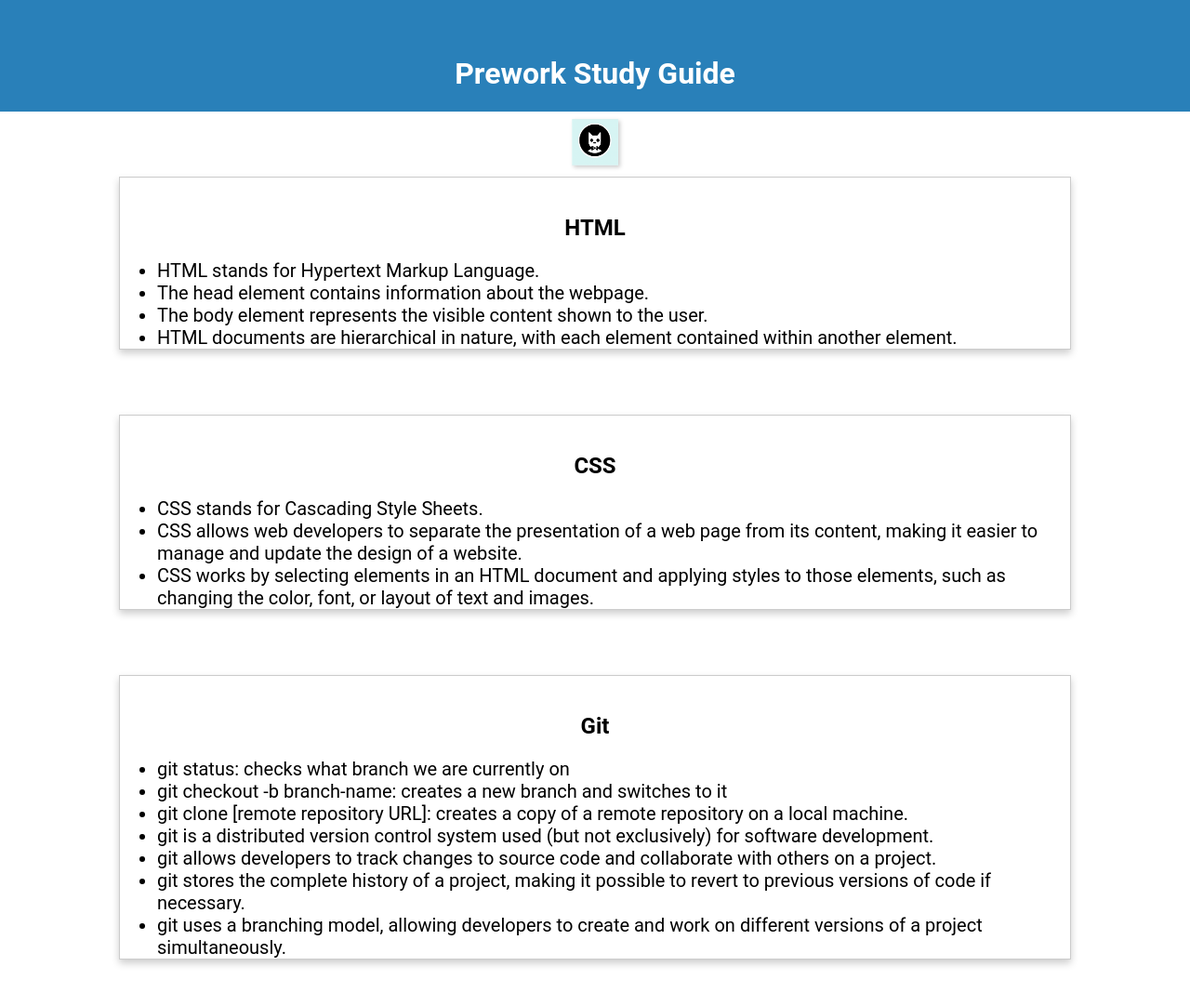
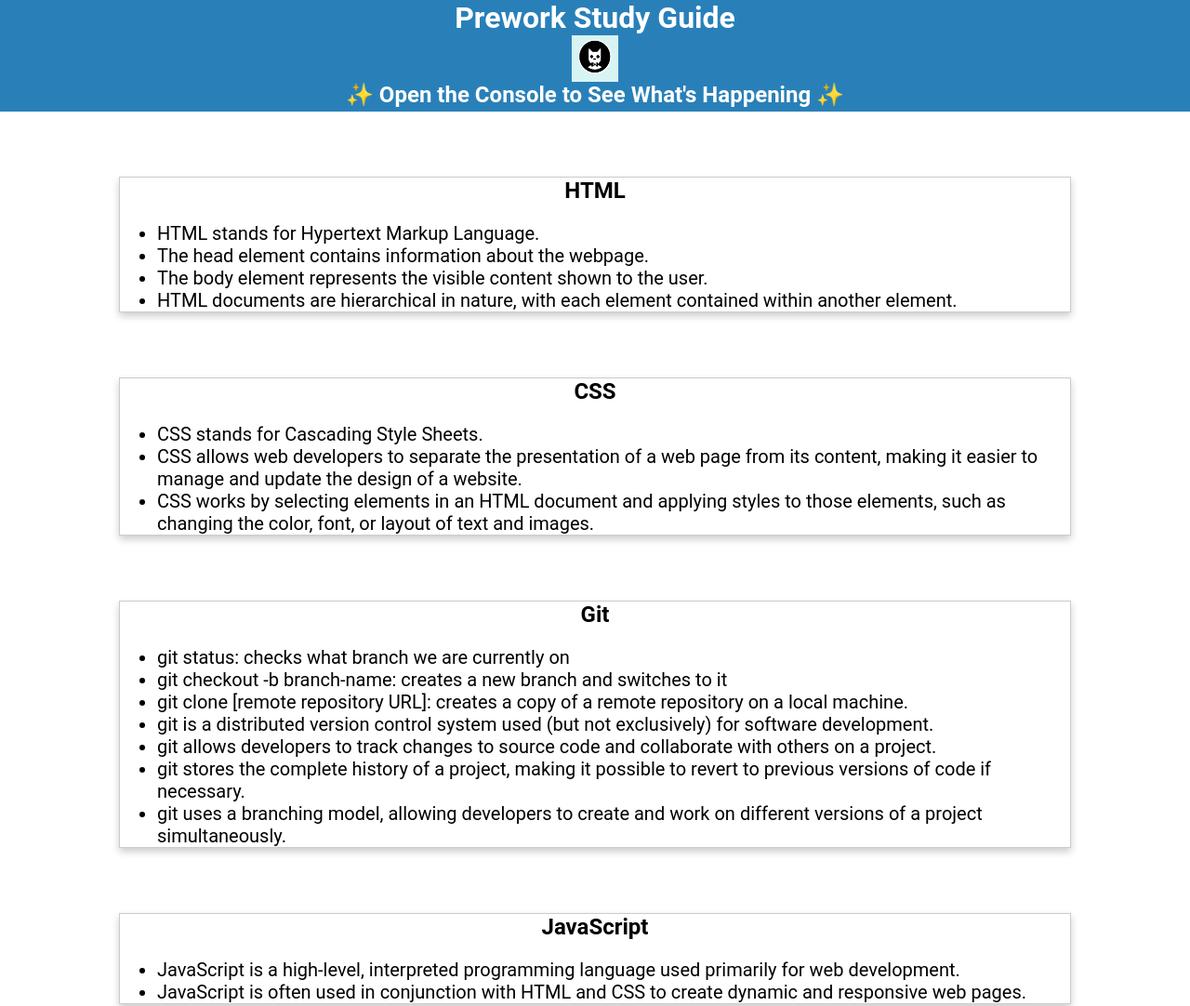
Before and after one commit to LiubovSobolevskaya/prework-study-guide, a plain HTML site: page index.html in a window 1280 px wide. Shown: the top 1082 px of the page at 93% size. Drawn offline with Linux system fonts and the light colour scheme.

Commit message:
add JavaScript file, updated css file

```diff
--- /dev/null
+++ b/assets/script.js
@@ -0,0 +1,19 @@
+var topics = ['HTML', 'CSS', 'Git', 'JavaScript'];
+
+for(var i = 0; i < topics.length; i++) {
+    console.log(topics[i]);
+}
+
+/*
+if (topic === 'HTML') {
+ console.log("Let's study HTML!");
+} else if (topic === 'CSS') {
+ console.log("Let's study CSS!");
+} else if (topic === 'Git') {
+ console.log("Let's study Git!");
+} else if (topic === 'JavaScript') {
+ console.log("Let's study JavaScript!");
+} else {
+ console.log('Please try again!');
+}
+*/
--- a/assets/style.css
+++ b/assets/style.css
@@ -10,22 +10,18 @@ footer {
     height: 120px;
     background-color: #2980b9;
     color: white;
-    padding: 20px;
 }
 
 h1,
 h2 {
     text-align: center;
-    margin-top: 40px;
-    margin-bottom: 20px;
 }
 
 img {
     display: block;
     height: 50px;
     width: 50px;
-    margin: 30px auto 50px;
-    filter: drop-shadow(2px 2px 2px rgba(0, 0, 0, 0.2));
+    margin: auto;
 }
 
 ul {
--- a/index.html
+++ b/index.html
@@ -14,6 +14,7 @@
         src="./assets/bowtie-cat.png"
         alt="Profile image of cat wearing a bow tie."
       />
+      <h2>✨ Open the Console to See What's Happening ✨</h2>
     </header>
     <main>
       <section class="card" id="html-section">
@@ -64,5 +65,6 @@
     <footer>
       <p>I can code.</p>
     </footer>
+    <script src="./assets/script.js"></script>
   </body>
 </html>
```
